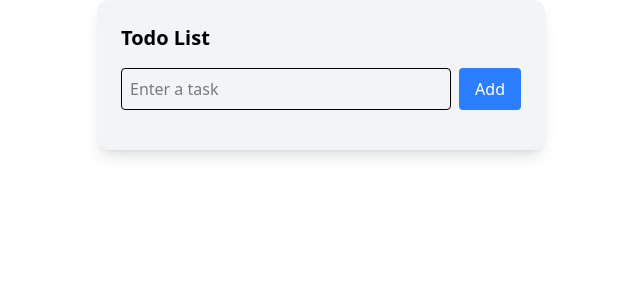
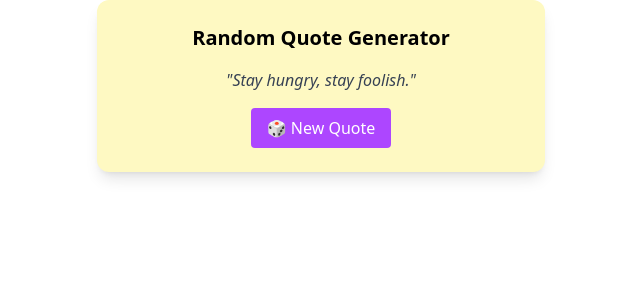
Before and after one commit to avaykhatry/ai-faq-chatbot, a React (Vite) app: page / in a window 1280 px wide. Shown: the top 300 px of the page, without its empty margins (319-959 px from the left). Built offline with nearby package versions, Linux system fonts and the light colour scheme.

Commit message:
feat: Add basic quote generator

```diff
--- a/index.html
+++ b/index.html
@@ -2,7 +2,7 @@
 <html lang="en">
   <head>
     <meta charset="UTF-8" />
-    <link rel="icon" type="image/svg+xml" href="public/mini-light-bulb-2-svgrepo-com.svg" />
+    <link rel="icon" type="image/svg+xml" href="mini-light-bulb-2-svgrepo-com.svg" />
     <meta name="viewport" content="width=device-width, initial-scale=1.0" />
     <title>AI FAQ CHATBOT</title>
   </head>
--- /dev/null
+++ b/src/QuoteGen.jsx
@@ -0,0 +1,31 @@
+import { useState } from "react";
+
+export default function QuoteGenerator() {
+  const quotes = [
+    "Stay hungry, stay foolish.",
+    "The best way to predict the future is to invent it.",
+    "Do what you can, with what you have, where you are.",
+    "Simplicity is the ultimate sophistication.",
+    "Dream big. Start small. Act now."
+  ];
+
+  const [quote, setQuote] = useState(quotes[0]);
+
+  function getRandomQuote() {
+    const randomIndex = Math.floor(Math.random() * quotes.length);
+    setQuote(quotes[randomIndex]);
+  }
+
+  return (
+    <div className="p-6 max-w-md mx-auto bg-yellow-100 rounded-xl shadow-lg text-center space-y-4">
+      <h1 className="text-xl font-bold">Random Quote Generator</h1>
+      <p className="italic text-gray-700">"{quote}"</p>
+      <button
+        onClick={getRandomQuote}
+        className="px-4 py-2 bg-purple-500 text-white rounded hover:bg-purple-600"
+      >
+        🎲 New Quote
+      </button>
+    </div>
+  );
+}
--- a/src/main.jsx
+++ b/src/main.jsx
@@ -4,9 +4,10 @@ import './index.css'
 import App from './App.jsx'
 import Greeting from './Greeting.jsx'
 import TodoApp from './ToDo.jsx'
+import QuoteGenerator from './QuoteGen.jsx'
 
 createRoot(document.getElementById('root')).render(
   <StrictMode>
-    <TodoApp />
+    <QuoteGenerator />
   </StrictMode>,
 )
```
